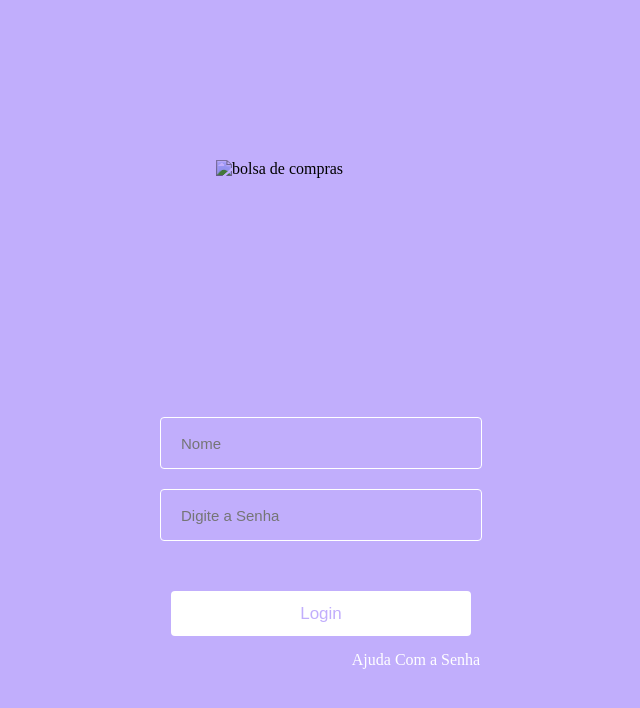
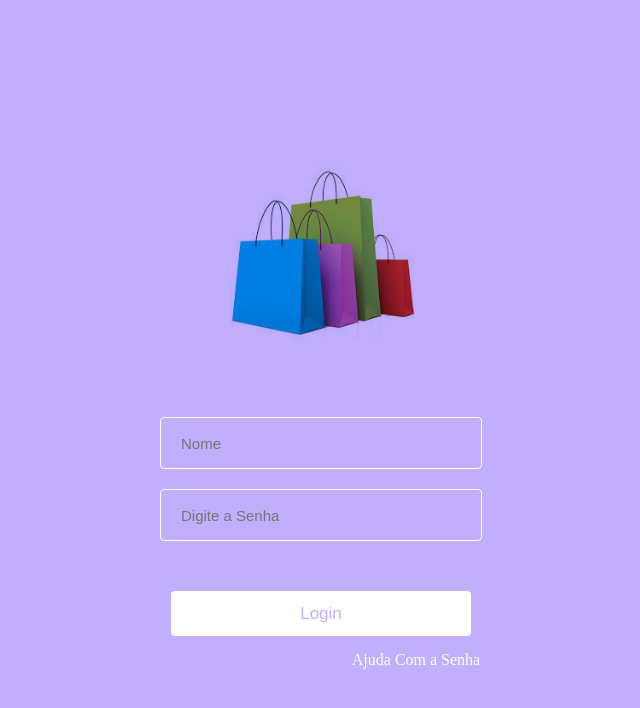
Before and after one commit to AparecidaCrislaine01/pagina-de-login, a plain HTML site: page Login/index.html in a window 1280 px wide. Shown: the whole page, without its empty margins (319-959 px from the left). Drawn offline with Linux system fonts and the light colour scheme.

```diff
--- a/Login/index.html
+++ b/Login/index.html
@@ -10,7 +10,7 @@
 </head>
 
 <body>
-    <img src="./Img/sacolas.jpg" alt="bolsa de compras">
+    <img src="./assets/sacolas.jpg" alt="bolsa de compras">
 
     <input placeholder="Nome">
     <input type="password" placeholder="Digite a Senha">
```
